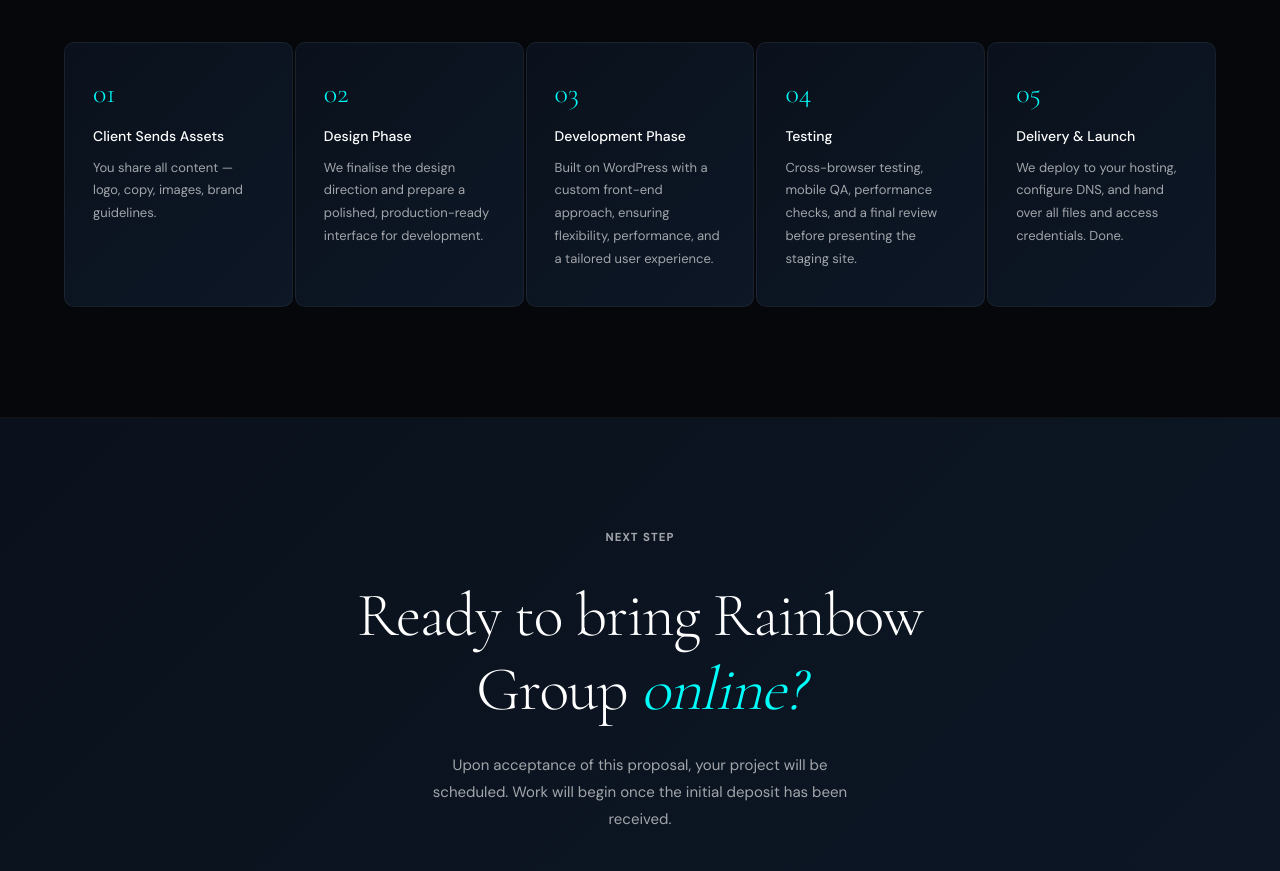
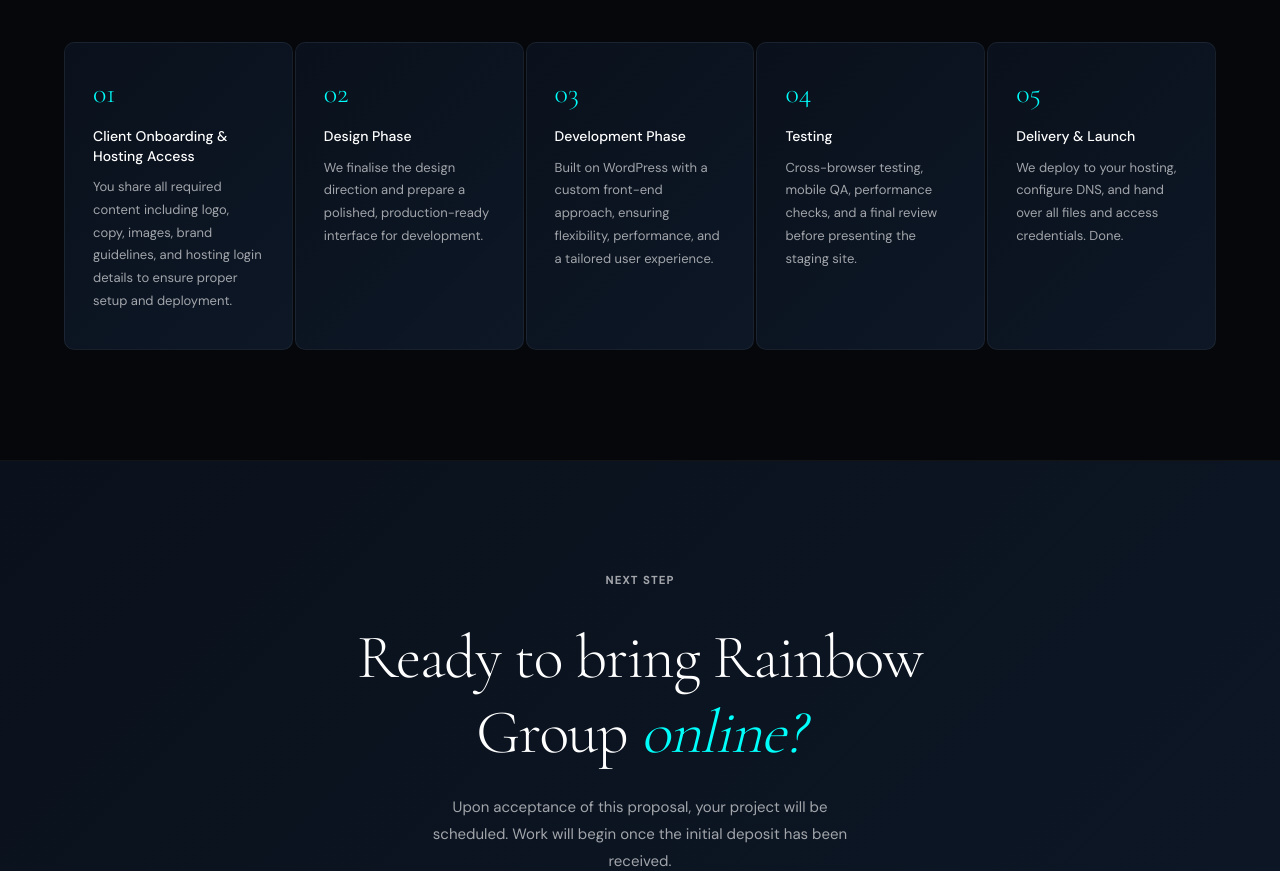
Before and after one commit to Mohamedwathig/rainbow-proposal, a React (Vite) app: page / in a window 1280 px wide. Shown: the part 5100-5971 px from the top of the page. Built offline with nearby package versions, Linux system fonts and the light colour scheme.

Commit message:
Rainbow Group proposal website initial commit6

```diff
--- a/src/App.jsx
+++ b/src/App.jsx
@@ -1072,11 +1072,11 @@
    8. PROCESS (Responsive)
 ══════════════════════════════════════════════════════════════════════════════ */
 const PROCESS = [
-  {
-    step: "01",
-    title: "Client Sends Assets",
-    desc: "You share all content — logo, copy, images, brand guidelines.",
-  },
+ {
+  step: "01",
+  title: "Client Onboarding & Hosting Access",
+  desc: "You share all required content including logo, copy, images, brand guidelines, and hosting login details to ensure proper setup and deployment.",
+},
  {
   step: "02",
   title: "Design Phase",
```
